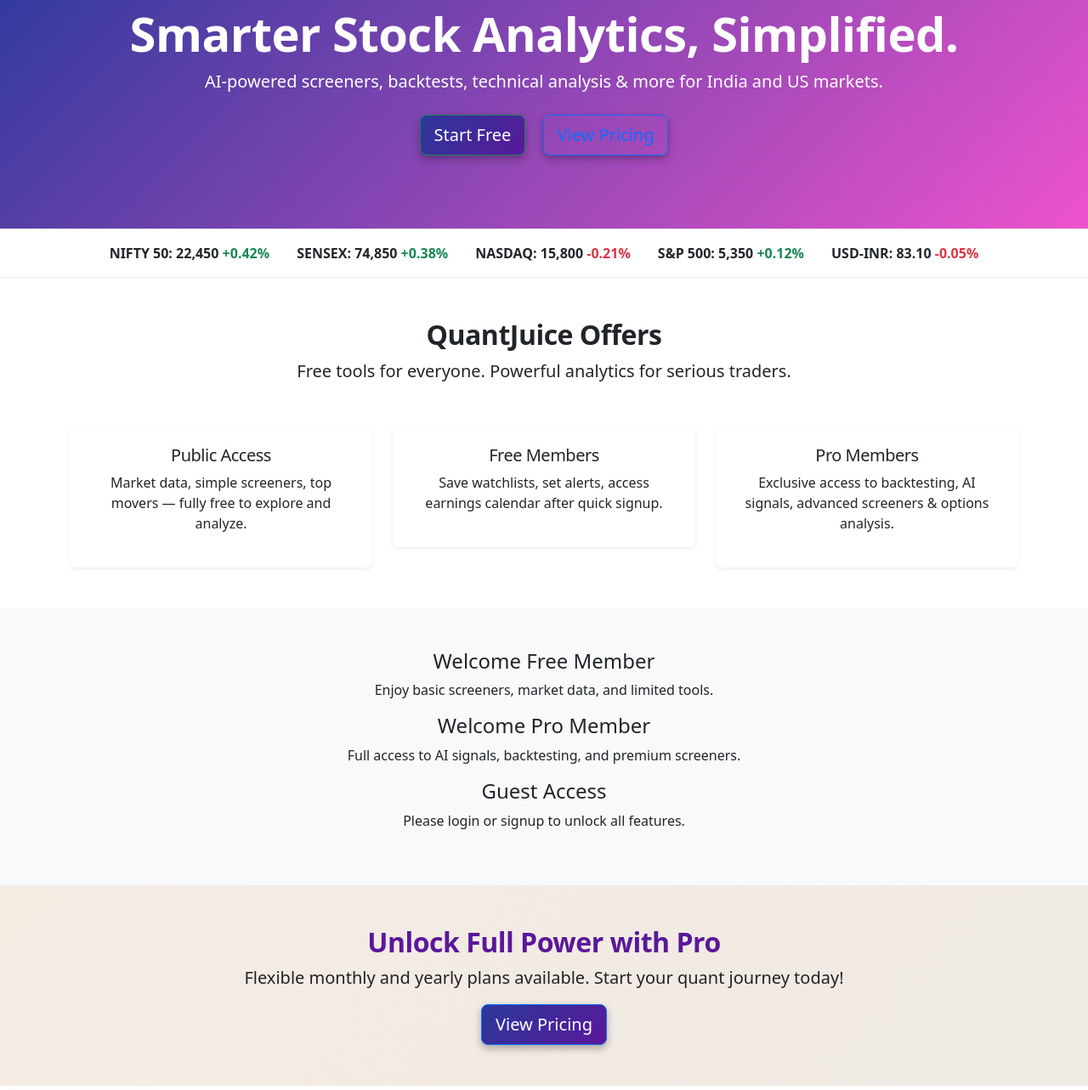
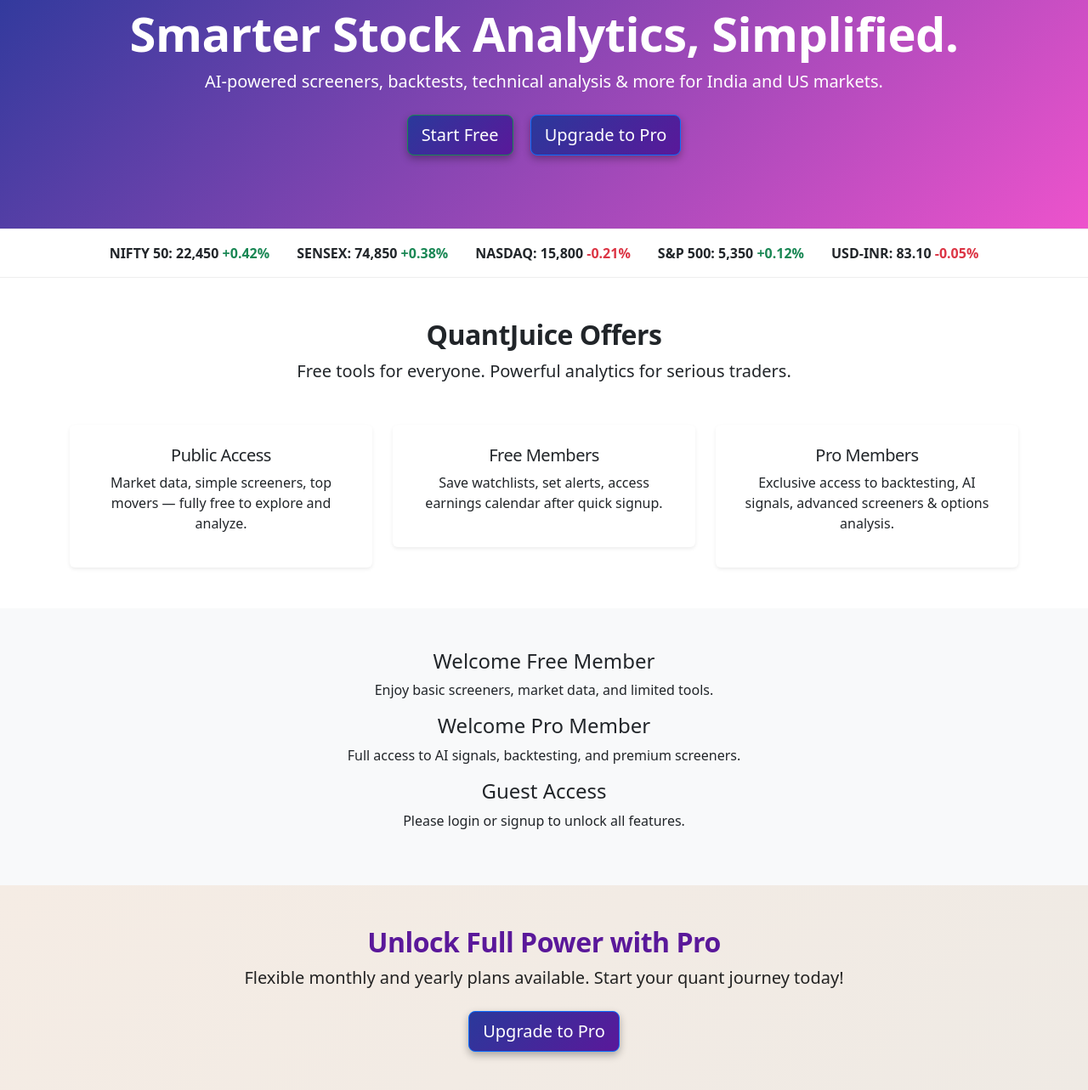
Before and after one commit to SwarnadeepSeth/quantjuice, a plain HTML site: page index.html in a window 1280 px wide. Shown: the part 140-1423 px from the top of the page at 85% size. Drawn offline with nearby package versions, Linux system fonts and the light colour scheme; no server answers; a script that the page names is missing.

Commit message:
Add files via upload

```diff
--- a/index.html
+++ b/index.html
@@ -96,7 +96,7 @@
     <h1 class="display-4 fw-bold">Smarter Stock Analytics, Simplified.</h1>
     <p class="lead">AI-powered screeners, backtests, technical analysis & more for India and US markets.</p>
     <a href="#" class="btn btn-lg btn-success m-2">Start Free</a>
-    <a href="#" class="btn btn-lg btn-outline-primary m-2">View Pricing</a>
+    <a href="#" class="btn btn-lg btn-primary m-2" onclick="startCheckout()">Upgrade to Pro</a>
   </div>
 </section>
 
@@ -163,12 +163,9 @@
   <div class="container">
     <h2 class="fw-bold">Unlock Full Power with Pro</h2>
     <p class="lead">Flexible monthly and yearly plans available. Start your quant journey today!</p>
-    <a href="#" class="btn btn-lg btn-primary">View Pricing</a>
+    <a href="#" class="btn btn-lg btn-primary m-2" onclick="startCheckout()">Upgrade to Pro</a>
   </div>
 </section>
-
-<a href="#" class="btn btn-lg btn-primary m-2" onclick="startCheckout()">Upgrade to Pro</a>
-
 
 <!-- Footer -->
 <footer class="py-4 bg-dark text-white text-center">
```
